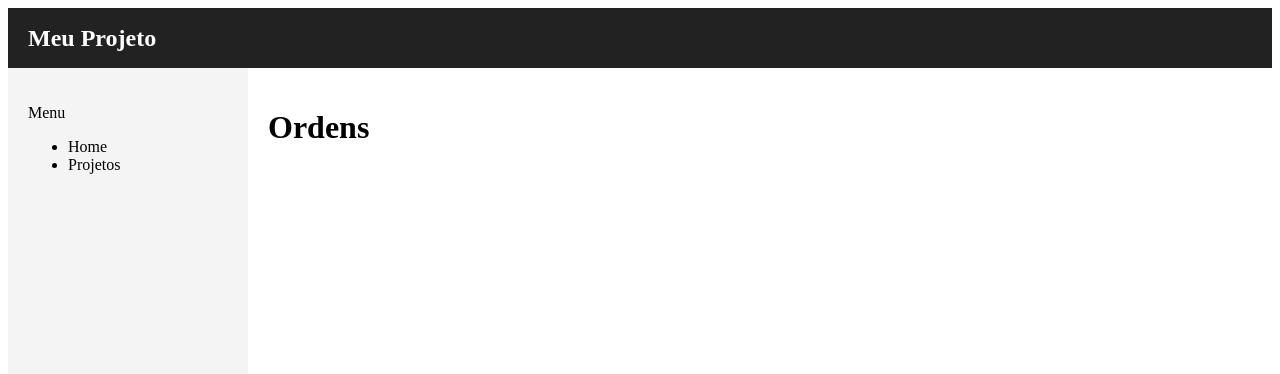
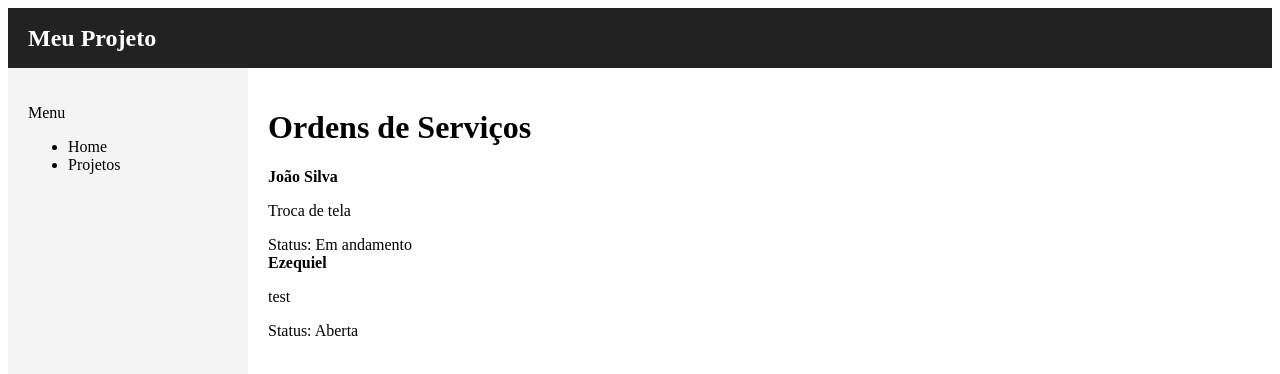
Before and after one commit to Mercesz/sistema-ordens-servico, a React (Vite) app: page /ordens in a window 1280 px wide. Shown: the top 374 px of the page. Built offline with nearby package versions, Linux system fonts and the light colour scheme; data requests are answered from the project's data file; sample sign-in values are in the browser's storage.

Commit message:
feat: criação e listagem de ordens de serviço com JSON Server

```diff
--- a/db.json
+++ b/db.json
@@ -1,3 +1,16 @@
 {
-    "ordens": []
+  "ordens": [
+    {
+      "id": "1",
+      "cliente": "João Silva",
+      "descricao": "Troca de tela",
+      "status": "Em andamento"
+    },
+    {
+      "id": "3e35",
+      "cliente": "Ezequiel",
+      "descricao": "test",
+      "status": "Aberta"
+    }
+  ]
 }
--- a/package.json
+++ b/package.json
@@ -11,6 +11,7 @@
     "preview": "vite preview"
   },
   "dependencies": {
+    "axios": "^1.13.2",
     "json-server": "^1.0.0-beta.3",
     "react": "^19.2.0",
     "react-dom": "^19.2.0",
--- a/src/pages/NovaOrdem.jsx
+++ b/src/pages/NovaOrdem.jsx
@@ -1,8 +1,27 @@
+import { useState } from "react";
 import Header from "../components/Header";
 import Sidebar from "../components/Sidebar";
+import { api } from "../services/api";
+import { useNavigate } from "react-router-dom";
 import "../App.css";
 
 function NovaOrdem() {
+    const [cliente, setCliente] = useState("");
+    const [descricao, setDescricao] = useState("");
+    const navigate = useNavigate();
+
+    async function handleSubmit(e) {
+        e.preventDefault();
+
+        await api.post("/ordens", {
+            cliente,
+            descricao,
+            status: "Aberta"
+        });
+
+        navigate("/ordens");
+    }
+
     return (
         <>
             <Header />
@@ -12,6 +31,26 @@ function NovaOrdem() {
 
                 <main className="content">
                     <h1>Nova Ordem</h1>
+
+                    <form onSubmit={handleSubmit}>
+                        <input
+                            type="text"
+                            placeholder="Cliente"
+                            value={cliente}
+                            onChange={e => setCliente(e.target.value)}
+                            required
+                        />
+
+                        <input
+                            type="text"
+                            placeholder="Descrição"
+                            value={descricao}
+                            onChange={e => setDescricao(e.target.value)}
+                            required
+                        />
+
+                        <button type="submit">Salvar</button>
+                    </form>
                 </main>
             </div>
         </>
--- a/src/pages/Ordens.jsx
+++ b/src/pages/Ordens.jsx
@@ -1,8 +1,21 @@
+import { useEffect, useState } from "react";
 import Header from "../components/Header";
 import Sidebar from "../components/Sidebar";
+import { api } from "../services/api";
 import "../App.css";
 
 function Ordens() {
+  const [ordens, setOrdens] = useState([]);
+
+  useEffect(() => {
+    api.get("/ordens")
+      .then(response => {
+        console.log("RESPONSE>DATA", response.data)
+        setOrdens(response.data);
+      })
+      .catch(err => console.error(err));
+  }, []);
+
   return (
     <>
       <Header />
@@ -11,7 +24,16 @@ function Ordens() {
         <Sidebar />
 
         <main className="content">
-          <h1>Ordens</h1>
+          <h1>Ordens de Serviços</h1>
+
+          {ordens.map(ordem => (
+            <div key={ordem.id} className="card">
+              <strong>{ordem.cliente}</strong>
+              <p>{ordem.descricao}</p>
+              <span>Status: {ordem.status}</span>
+            </div>
+          ))}
+
         </main>
       </div>
     </>
--- a/src/services/api.js
+++ b/src/services/api.js
@@ -0,0 +1,5 @@
+import axios from "axios";
+
+export const api = axios.create({
+    baseURL: "http://localhost:3001"
+});
--- a/src/styles/global.css
+++ b/src/styles/global.css
@@ -0,0 +1,6 @@
+.card {
+    background-color: #F5F5F5;
+    padding: 12pz;
+    margin-top: 10pz;
+    border-radius: 6pz;
+}
```
Also changed, not shown: 1 other file (tests, documents, lock files or other folders).
